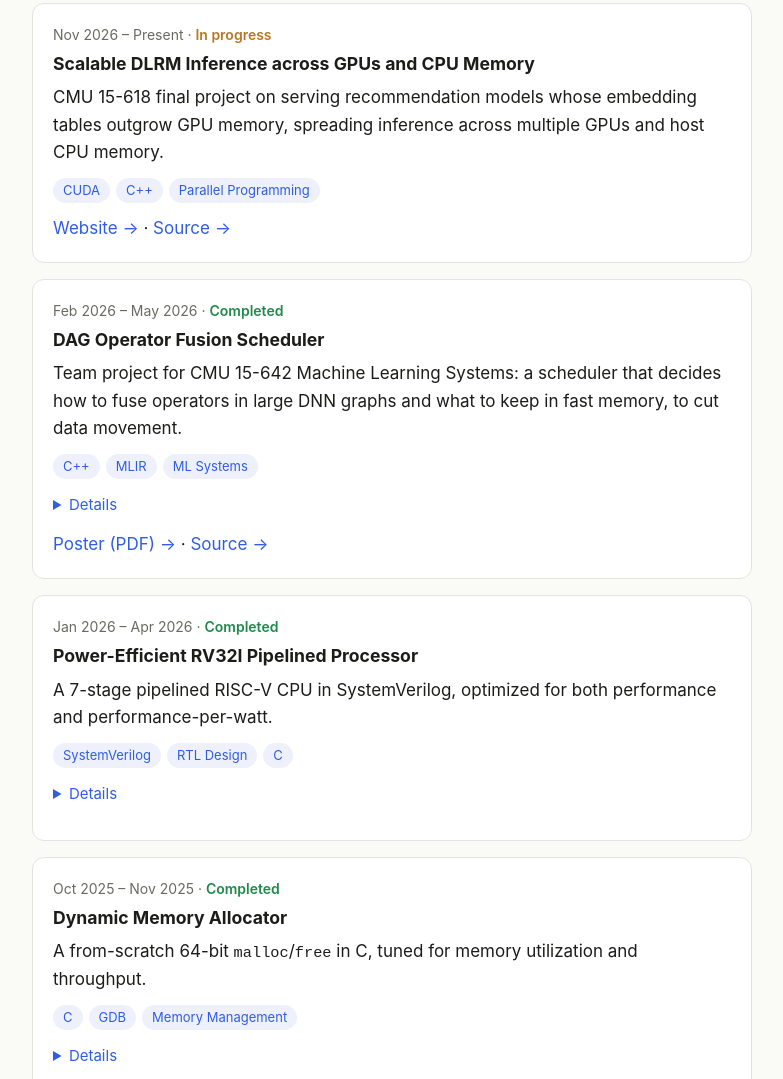
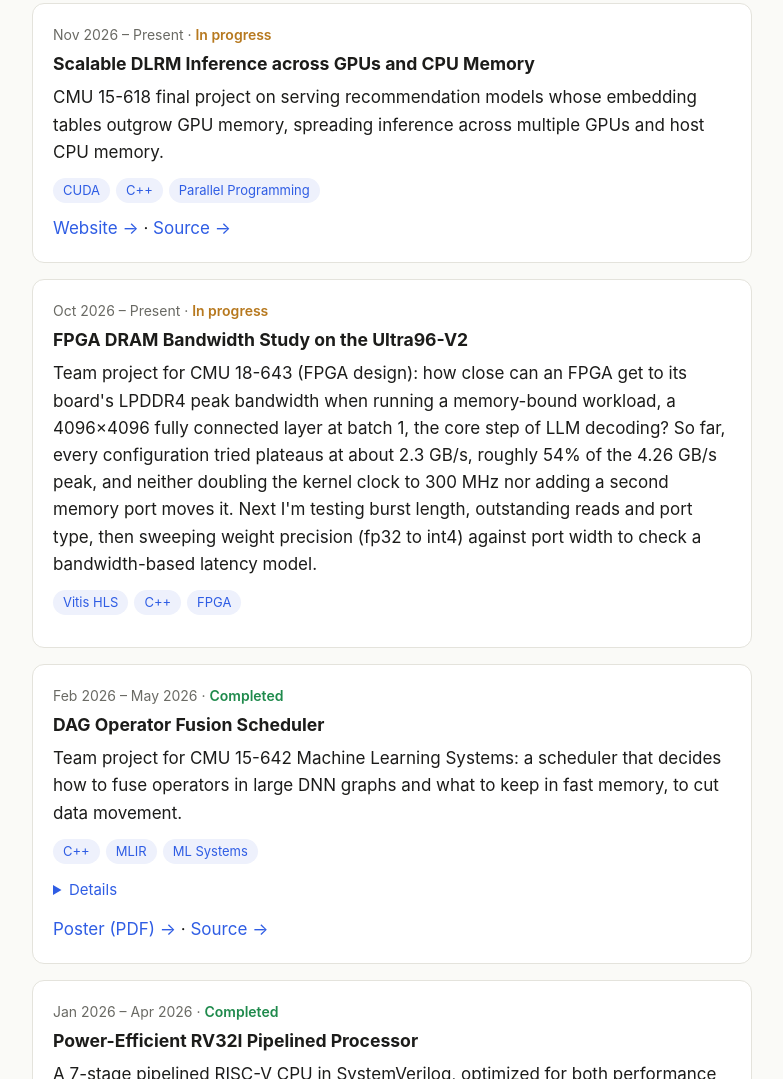
Before and after one commit to y00628/y00628.github.io, a plain HTML site: page index.html in a window 1280 px wide. Shown: the part 1915-2994 px from the top of the page, without its empty margins (248-1031 px from the left). Drawn offline with Linux system fonts and the light colour scheme.

Commit message:
Add FPGA DRAM bandwidth project
Co-Authored-By: Claude Sonnet 5.5 <noreply@anthropic.com>

```diff
--- a/index.html
+++ b/index.html
@@ -184,6 +184,13 @@
       </article>
 
       <article class="card">
+        <div class="date">Oct 2026 – Present · <span class="status wip">In progress</span></div>
+        <h3>FPGA DRAM Bandwidth Study on the Ultra96-V2</h3>
+        <p>Team project for CMU 18-643 (FPGA design): how close can an FPGA get to its board's LPDDR4 peak bandwidth when running a memory-bound workload, a 4096&times;4096 fully connected layer at batch 1, the core step of LLM decoding? So far, every configuration tried plateaus at about 2.3 GB/s, roughly 54% of the 4.26 GB/s peak, and neither doubling the kernel clock to 300 MHz nor adding a second memory port moves it. Next I'm testing burst length, outstanding reads and port type, then sweeping weight precision (fp32 to int4) against port width to check a bandwidth-based latency model.</p>
+        <ul class="tags"><li>Vitis HLS</li><li>C++</li><li>FPGA</li></ul>
+      </article>
+
+      <article class="card">
         <div class="date">Feb 2026 – May 2026 · <span class="status done">Completed</span></div>
         <h3>DAG Operator Fusion Scheduler</h3>
         <p>Team project for CMU 15-642 Machine Learning Systems: a scheduler that decides how to fuse operators in large DNN graphs and what to keep in fast memory, to cut data movement.</p>
```
